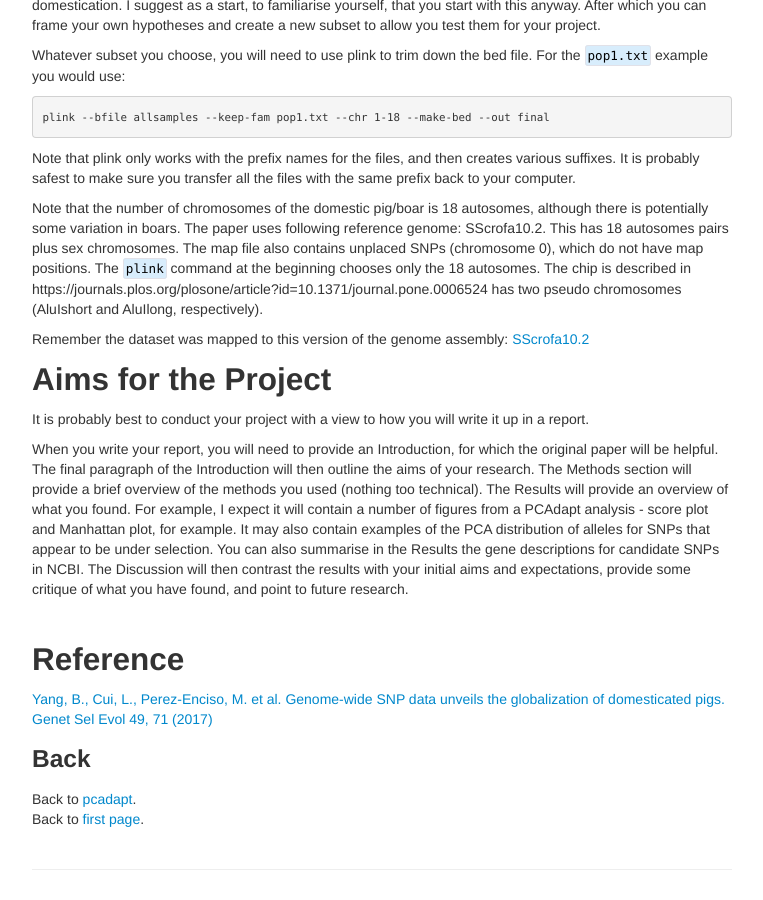
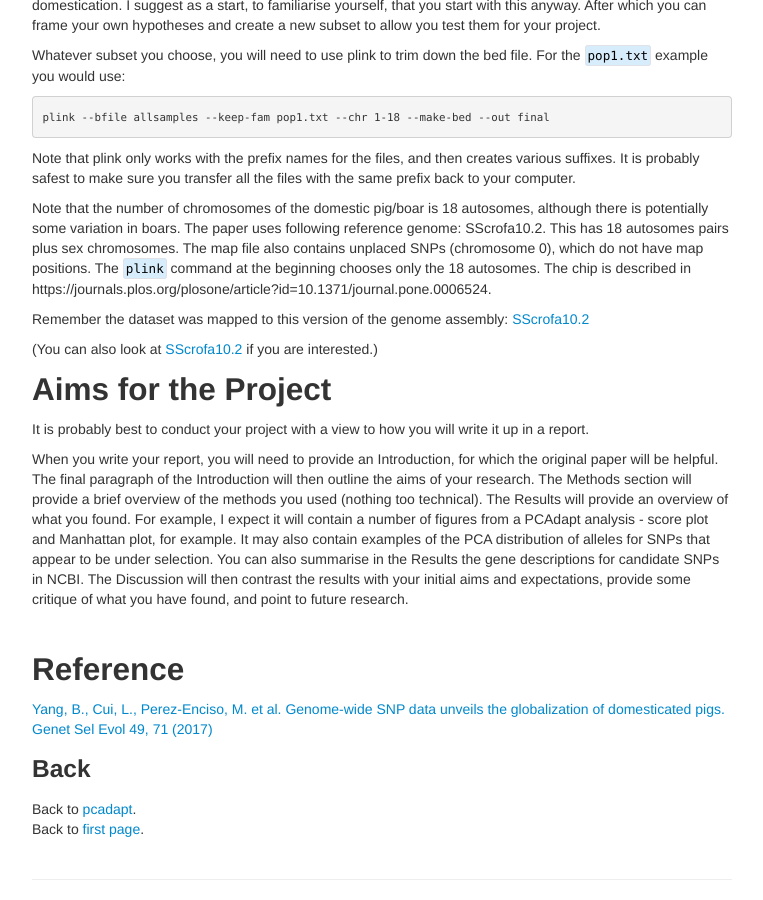
Before and after one commit to ritarasteiro/FieldCourse, a Jekyll site: the page built from pages/project.md, in a window 1280 px wide and 900 px high, scrolled down 1043 px. Shown: the whole window, without its empty margins (258-1021 px from the left). Built offline with Jekyll 4.4.1, drawn with Linux system fonts in a browser that asks for light colours.

Commit message:
Update project.md

````diff
--- a/pages/project.md
+++ b/pages/project.md
@@ -38,10 +38,12 @@ plink --bfile allsamples --keep-fam pop1.txt --chr 1-18 --make-bed --out final
 
 Note that plink only works with the prefix names for the files, and then creates various suffixes. It is probably safest to make sure you transfer all  the files with the same prefix back to your computer.
 
-Note that the number of chromosomes of the domestic pig/boar is 18 autosomes, although there is  potentially some variation  in boars. The paper uses following reference genome: SScrofa10.2. This has 18 autosomes pairs plus sex chromosomes. The map  file also  contains unplaced SNPs (chromosome 0), which do  not have map positions. The ```plink``` command at the beginning chooses only the 18 autosomes. The chip is described in https://journals.plos.org/plosone/article?id=10.1371/journal.pone.0006524 has  two pseudo chromosomes (AluIshort and AluIlong, respectively).
+Note that the number of chromosomes of the domestic pig/boar is 18 autosomes, although there is  potentially some variation  in boars. The paper uses following reference genome: SScrofa10.2. This has 18 autosomes pairs plus sex chromosomes. The map  file also  contains unplaced SNPs (chromosome 0), which do  not have map positions. The ```plink``` command at the beginning chooses only the 18 autosomes. The chip is described in https://journals.plos.org/plosone/article?id=10.1371/journal.pone.0006524.
 
 Remember the dataset was mapped to this version of the genome assembly:
-[SScrofa10.2](https://may2017.archive.ensembl.org/Sus_scrofa/Info/Index)
+[SScrofa10.2](https://www.ncbi.nlm.nih.gov/genome/gdv/browser/genome/?id=GCF_000003025.5)
+
+(You can also look at [SScrofa10.2](https://may2017.archive.ensembl.org/Sus_scrofa/Info/Index) if you are interested.)
 
 
 ## Aims for the Project
````
